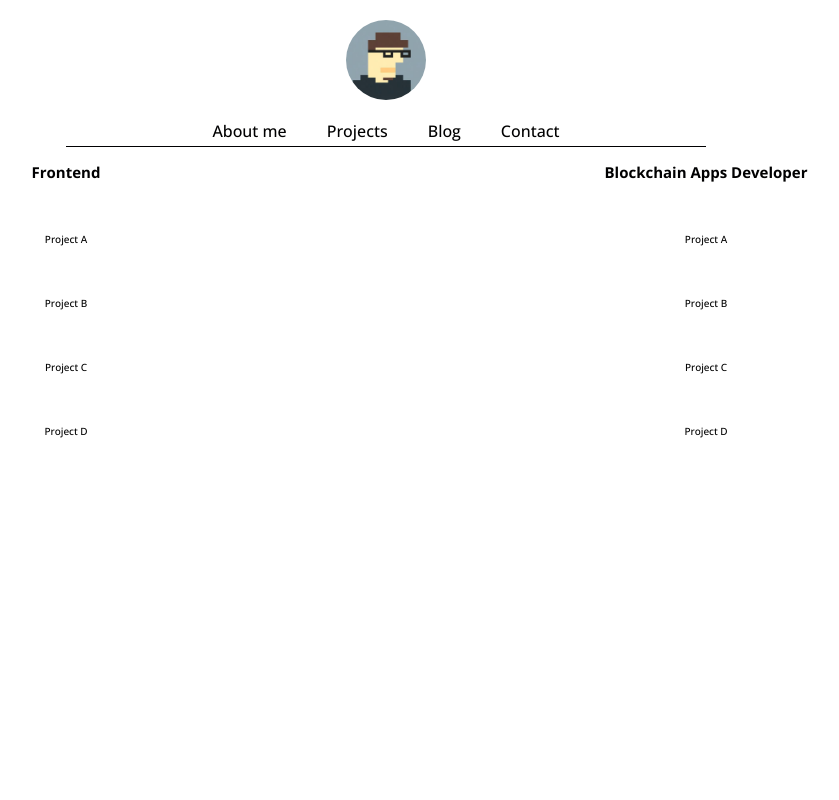
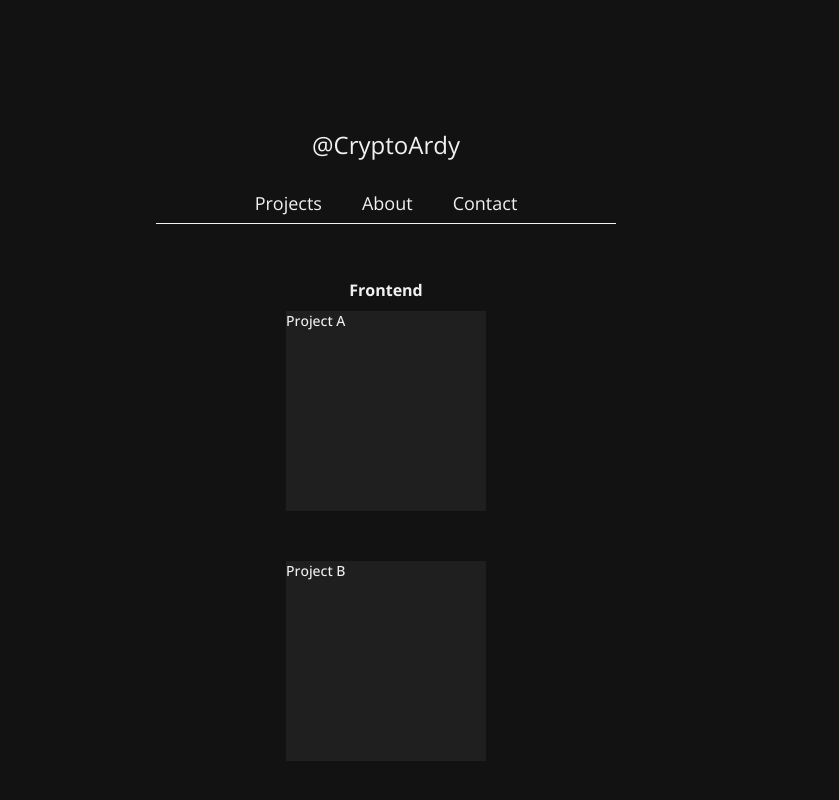
Before and after one commit to 0x1ea/0x1ea.github.io, a plain HTML site: page index.html in a window 1280 px wide. Shown: the top 800 px of the page, without its empty margins (254-1093 px from the left). Drawn offline with nearby package versions, Linux system fonts and the light colour scheme.

Commit message:
dark theme and css variables

```diff
--- a/index.html
+++ b/index.html
@@ -12,20 +12,20 @@
 </head>
 <body>
     <header>
-        <figure class="main-pfp">
+        <!-- <figure class="main-pfp">
             <img src="./icons/pfp.jpg" alt="profile picture">
-        </figure>
+        </figure> -->
+        <h1 class="main-title">
+            <a href="#">@CryptoArdy</a>
+        </h1>
         <nav class="main-navbar">
             <ul>
-                <li>
-                    <a href="#">About me</a>
-
-                </li>
                 <li>
                     <a href="#">Projects</a>
                 </li>
                 <li>
-                    <a href="#">Blog</a>
+                    <a href="#">About</a>
+
                 </li>
                 <li>
                     <a href="#">Contact</a>
@@ -36,21 +36,6 @@
     <main>
         <section class="main-webdev">
             <h1>Frontend</h1>
-            <div>
-                <a href="">Project A</a>
-            </div>
-            <div>
-                <a href="">Project B</a>
-            </div>
-            <div>
-                <a href="">Project C</a>
-            </div>
-            <div>
-                <a href="">Project D</a>
-            </div>
-        </section>
-        <section class="main-blockchain">
-            <h1>Blockchain Apps Developer</h1>
             <div>
                 <a href="">Project A</a>
             </div>
--- a/main.css
+++ b/main.css
@@ -6,8 +6,29 @@
     font-size: 62.5%;
 }
 
+:root {
+    --xl: 2.4rem;
+    --sm: 1.4rem;
+    --md: 1.6rem;
+    --lg: 1.8rem;
+
+
+    /* White theme */
+    /* --primary-color : white;
+    --secondary-color: #424949;
+    --font-color: #494949; */
+
+
+    /* Black theme */
+    --primary-color : #121212;
+    --secondary-color: #1f1f1f;
+    --font-color: #f1f1f1;
+
+}
+
 body {
-    color: #000001;
+    color: var(--font-color);
+    background-color: var(--primary-color);
 }
 header {
     display: flex;
@@ -16,66 +37,62 @@ header {
 
 li , a {
     text-decoration: none;
-    color: #000001;
+    color: var(--font-color);
 }
 
-header .main-pfp {
-    display: flex;
+.main-title a {
+    display:flex;
+    width: 100%;
+    font-size: var(--xl);
+    font-weight: 300;
     justify-content: center;
-    align-items: center;
-    width: 100%;
-    height: 12rem;
-
+    margin: 10% auto 3rem auto;
 }
 
-
-header .main-pfp img{
-    width: 8rem;
-    height: 8rem;
-    border-radius: 50%;
-}
 
 header .main-navbar ul{
     display: flex;
     justify-content: center;
     list-style: none;
-    border-bottom: 1px solid #000001;
-    width: 50%;
+    border-bottom: 1px solid var(--font-color);
+    width: 36%;
     margin: 0 auto;
-    padding-bottom: 0.4rem;
+    padding-bottom: 0.8rem;
 }
 
 header .main-navbar ul a {
     margin: 0 2rem;
-    font-size: 1.6rem;
+    font-size: var(--lg);
+    font-weight: 300;
 }
 
 main {
     width: 100%;
-    display: grid;
-    grid-template-columns: 1fr 1fr;
+    display: flex;
+    justify-content: center;
 
 }
 
-main .main-webdev , .main-blockchain {
+main .main-webdev {
     display: flex;
     flex-direction: column;
     align-items: center;
     padding-top: 1.5rem;
-
-
-
 }
 
-main .main-webdev h1, .main-blockchain h1{
-    font-size: 1.5rem;
-    margin-bottom: 5rem;
+main .main-webdev h1{
+    font-size: var(--md);
+    margin-top: 4rem;
+    margin-bottom: 1rem;
 }
 
-main .main-webdev a, .main-blockchain a{
-    font-size: 1rem;
+main .main-webdev a{
+    font-size: var(--sm);
 }
 
-main .main-webdev div, .main-blockchain div{
+main .main-webdev div{
     margin-bottom: 5rem;
+    width: 20rem;
+    height: 20rem;
+    background-color: var(--secondary-color);
 }
```
